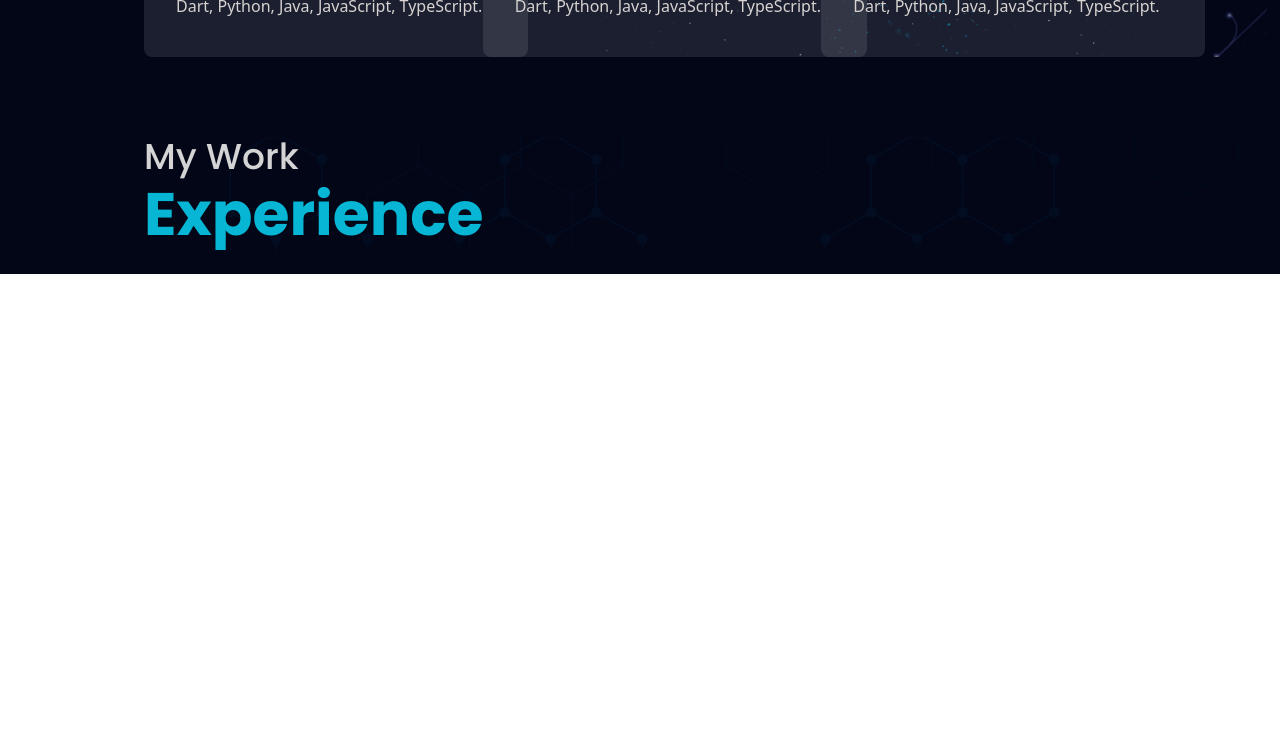
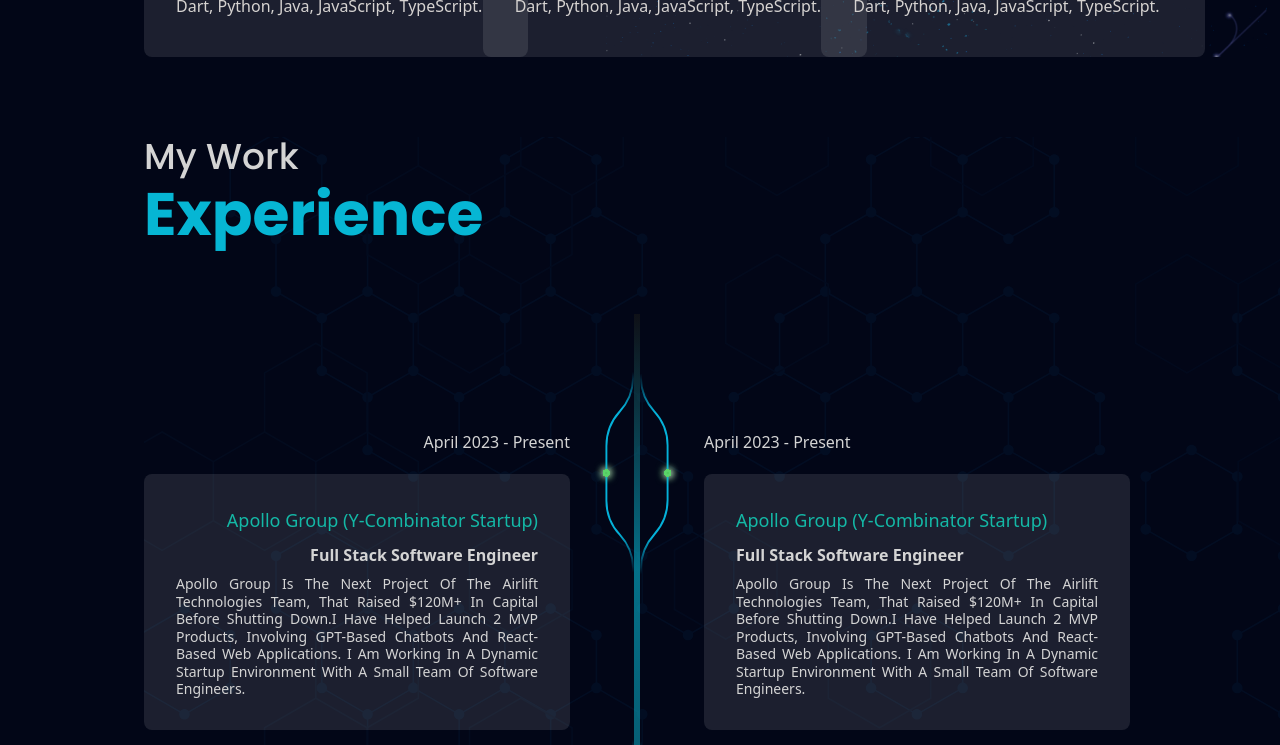
Before and after one commit to hallucinogenizer/portfolio-template, a React (Vite) app: page / in a window 1280 px wide. Shown: the part 1400-2145 px from the top of the page. Before the commit the page ends 1674 px from the top, so only its background shows below. Built offline with nearby package versions, Linux system fonts and the light colour scheme.

Commit message:
experience branches

```diff
--- /dev/null
+++ b/src/components/WorkTimelineSection/ExperienceCard.tsx
@@ -0,0 +1,38 @@
+import { cn } from "../../lib/utils/cn";
+import { ExperienceDataType } from "./experienceData";
+
+export default function ExperienceCard({
+  content,
+  side,
+}: {
+  content: ExperienceDataType;
+  side: "LEFT" | "RIGHT";
+}) {
+  return (
+    <div
+      className={cn(
+        "flex flex-col gap-4 pt-16",
+        side === "LEFT" && "items-end text-right"
+      )}
+      style={{ maxWidth: "30rem" }}
+    >
+      <p className="text-neutral-300 text-base font-normal leading-loose">
+        {content.date}
+      </p>
+      <div
+        className="left-0 top-0 bg-white bg-opacity-10 rounded-lg p-8 flex flex-col gap-2"
+        style={{ minHeight: "15rem" }}
+      >
+        <h3 className=" text-teal-500 text-lg font-medium font-['Roboto Mono'] leading-relaxed">
+          {content.companyName}
+        </h3>
+        <h4 className=" text-neutral-300 text-base font-bold leading-normal">
+          {content.jobTitle}
+        </h4>
+        <p className=" text-neutral-300 text-sm font-normal capitalize leading-tight text-justify">
+          {content.description}
+        </p>
+      </div>
+    </div>
+  );
+}
--- /dev/null
+++ b/src/components/WorkTimelineSection/TimelineDisplay.tsx
@@ -0,0 +1,53 @@
+import TimelineBranchRightSvg from "../../assets/timelineBranchRight.svg";
+import TimelineBranchLeftSvg from "../../assets/timelineBranchLeft.svg";
+import ExperienceCard from "./ExperienceCard";
+import { ExperienceDataType, experienceData } from "./experienceData";
+import { cn } from "../../lib/utils/cn";
+
+export default function TimelineDisplay() {
+  const rightSideExperiences = experienceData.filter((_, i) => i % 2 === 0);
+  const leftSideExperiences = experienceData.filter((_, i) => i % 2 !== 0);
+
+  return (
+    <div className="flex text-light" style={{ height: "80rem" }}>
+      {/* left half of screen */}
+      <div
+        className="h-full flex flex-col justify-start items-end pt-12"
+        style={{ flexBasis: "calc(50% - 0.375rem)" }}
+      >
+        {leftSideExperiences.map((experienceContent) => (
+          <SingleExperience content={experienceContent} side="LEFT" />
+        ))}
+      </div>
+
+      {/* line down the middle */}
+      <div className="w-1.5 h-full bg-gradient-to-b from-neutral-900/60 via-20% via-cyan-500/60 to-neutral-900/60" />
+
+      {/* right half of screen */}
+      <div
+        className="h-full flex flex-col justify-start items-start pt-12"
+        style={{ flexBasis: "calc(50% - 0.375rem)" }}
+      >
+        {rightSideExperiences.map((experienceContent) => (
+          <SingleExperience content={experienceContent} side="RIGHT" />
+        ))}
+      </div>
+    </div>
+  );
+}
+
+const SingleExperience = ({
+  content,
+  side,
+}: {
+  content: ExperienceDataType;
+  side: "LEFT" | "RIGHT";
+}) => (
+  <div className={cn("flex gap-6", side === "LEFT" && "flex-row-reverse")}>
+    <img
+      src={side === "RIGHT" ? TimelineBranchRightSvg : TimelineBranchLeftSvg}
+      className="w-10 h-auto self-start"
+    />
+    <ExperienceCard content={content} side={side} />
+  </div>
+);
--- a/src/components/WorkTimelineSection/WorkTimelineSection.tsx
+++ b/src/components/WorkTimelineSection/WorkTimelineSection.tsx
@@ -1,11 +1,13 @@
 import { SectionHeading } from "../common/SectionHeading";
 import HexagonalBackgroundPattern from "../../assets/hexagonal-pattern-background.svg";
+import TimelineDisplay from "./TimelineDisplay";
 
 export default function WorkTimelineSection() {
   return (
     <div className="flex flex-col gap-16 px-36 relative overflow-clip">
-      <div className="relative z-10">
+      <div className="relative z-10 flex flex-col gap-16">
         <SectionHeading title={["My Work", "Experience"]} />
+        <TimelineDisplay />
       </div>
 
       {/* background hexagonal pattern */}
--- /dev/null
+++ b/src/components/WorkTimelineSection/experienceData.ts
@@ -0,0 +1,37 @@
+export type ExperienceDataType = {
+  date: string;
+  companyName: string;
+  jobTitle: string;
+  description: string;
+};
+
+export const experienceData: ExperienceDataType[] = [
+  {
+    date: "April 2023 - Present",
+    companyName: "Apollo Group (Y-Combinator Startup)",
+    jobTitle: "Full Stack Software Engineer",
+    description:
+      "Apollo Group Is The Next Project Of The Airlift Technologies Team, That Raised $120M+ In Capital Before Shutting Down.I Have Helped Launch 2 MVP Products, Involving GPT-Based Chatbots And React-Based Web Applications. I Am Working In A Dynamic Startup Environment With A Small Team Of Software Engineers.",
+  },
+  {
+    date: "April 2023 - Present",
+    companyName: "Apollo Group (Y-Combinator Startup)",
+    jobTitle: "Full Stack Software Engineer",
+    description:
+      "Apollo Group Is The Next Project Of The Airlift Technologies Team, That Raised $120M+ In Capital Before Shutting Down.I Have Helped Launch 2 MVP Products, Involving GPT-Based Chatbots And React-Based Web Applications. I Am Working In A Dynamic Startup Environment With A Small Team Of Software Engineers.",
+  },
+  {
+    date: "April 2023 - Present",
+    companyName: "Apollo Group (Y-Combinator Startup)",
+    jobTitle: "Full Stack Software Engineer",
+    description:
+      "Apollo Group Is The Next Project Of The Airlift Technologies Team, That Raised $120M+ In Capital Before Shutting Down.I Have Helped Launch 2 MVP Products, Involving GPT-Based Chatbots And React-Based Web Applications. I Am Working In A Dynamic Startup Environment With A Small Team Of Software Engineers.",
+  },
+  {
+    date: "April 2023 - Present",
+    companyName: "Apollo Group (Y-Combinator Startup)",
+    jobTitle: "Full Stack Software Engineer",
+    description:
+      "Apollo Group Is The Next Project Of The Airlift Technologies Team, That Raised $120M+ In Capital Before Shutting Down.I Have Helped Launch 2 MVP Products, Involving GPT-Based Chatbots And React-Based Web Applications. I Am Working In A Dynamic Startup Environment With A Small Team Of Software Engineers.",
+  },
+];
```
Also changed, not shown: src/assets/timelineBranchLeft.svg (added), src/assets/timelineBranchRight.svg (added).
